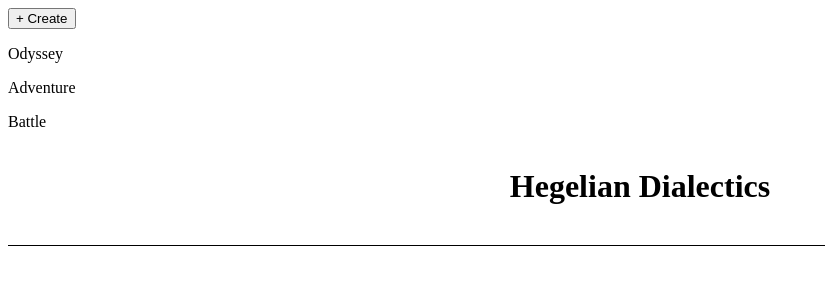
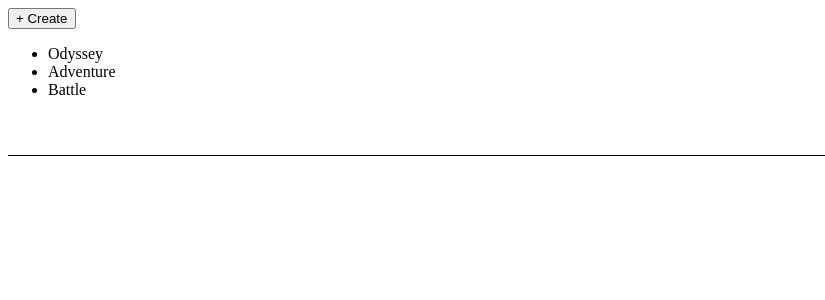
Before and after one commit to ajg7/Arcadia, a React app: page / in a window 1280 px wide. Both pictures are taken after a click on the button "+ Create". Shown: the top 300 px of the page, without its empty margins (0-825 px from the left). Built offline with nearby package versions, Linux system fonts and the light colour scheme.

Commit message:
set up rough draft of create button

```diff
--- a/src/components/create-button/CreateButton.tsx
+++ b/src/components/create-button/CreateButton.tsx
@@ -2,10 +2,16 @@ import React, { FC, useState } from "react";
 import { CreateButtonWrapper } from "./styles";
 
 interface CreateButtonProps {
-  isOdysseySelected?: boolean;
+  isOdysseyNamed?: boolean;
 }
 
-const CreateButton: FC<CreateButtonProps> = ({ isOdysseySelected }) => {
+enum Options {
+  Odyssey = "odyssey",
+  Adventure = "adventure",
+  Battle = "battle",
+}
+
+const CreateButton: FC<CreateButtonProps> = ({ isOdysseyNamed }) => {
   const [isSelectionActive, setIsSelectionActive] = useState<boolean>(false);
 
   return (
@@ -14,11 +20,13 @@ const CreateButton: FC<CreateButtonProps> = ({ isOdysseySelected }) => {
         + Create
       </button>
       {isSelectionActive && (
-        <div>
-          {!isOdysseySelected && <p>Odyssey</p>}
-          <p>Adventure</p>
-          <p>Battle</p>
-        </div>
+        <ul>
+          {!isOdysseyNamed && (
+            <li value={Options.Odyssey}>Odyssey</li>
+          )}
+          <li value={Options.Adventure}>Adventure</li>
+          <li value={Options.Battle}>Battle</li>
+        </ul>
       )}
     </CreateButtonWrapper>
   );
--- a/src/containers/Odysseys/Odyssey.tsx
+++ b/src/containers/Odysseys/Odyssey.tsx
@@ -1,17 +1,17 @@
-import React from "react";
+import React, { useState } from "react";
 import { Adventures } from "../../components/adventures/index";
 import Title from "../../components/title/title";
 import { OdysseyHeader } from "./styles";
 import CreateButton from "../../components/create-button/CreateButton";
 
 const Odyssey = () => {
+  const [odysseyTitle, setOdysseyTitle] = useState<string>("");
+  const [isOdysseyNamed, setIsOdysseyNamed] = useState<boolean>(!!odysseyTitle);
   return (
     <>
-      <div>
-        <CreateButton />
-      </div>
+      <CreateButton isOdysseyNamed={isOdysseyNamed} />
       <OdysseyHeader>
-        <Title title={"Hegelian Dialectics"} />
+        <Title title={odysseyTitle} />
       </OdysseyHeader>
     </>
   );
```
